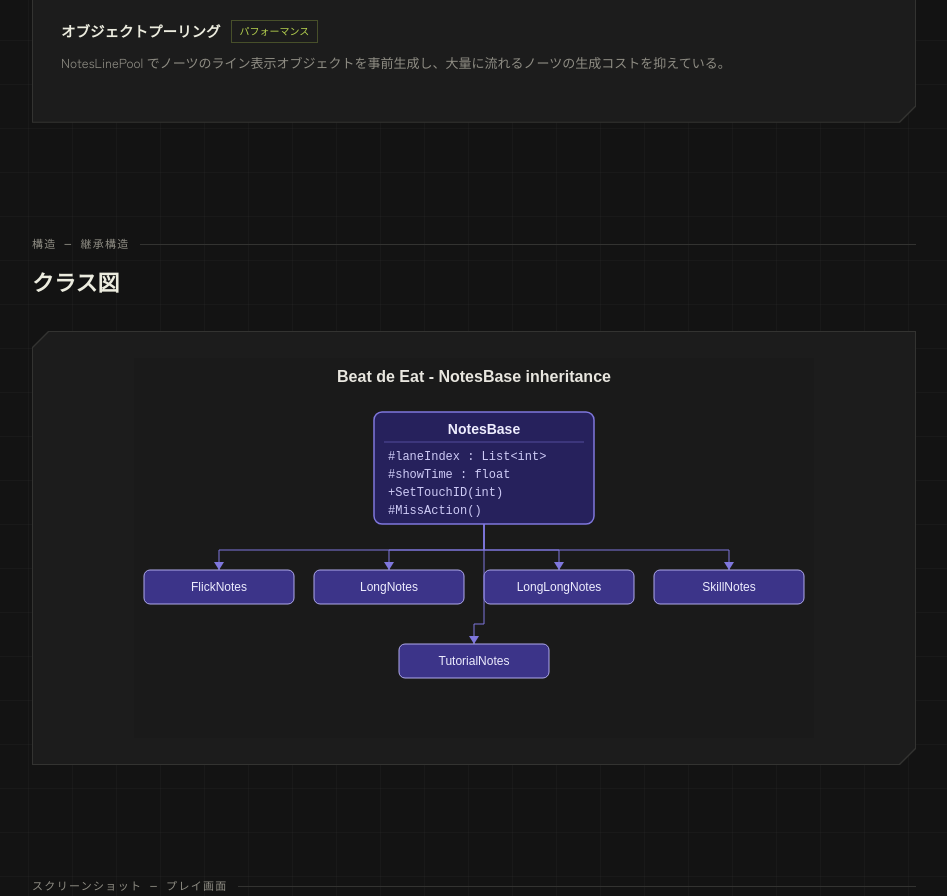
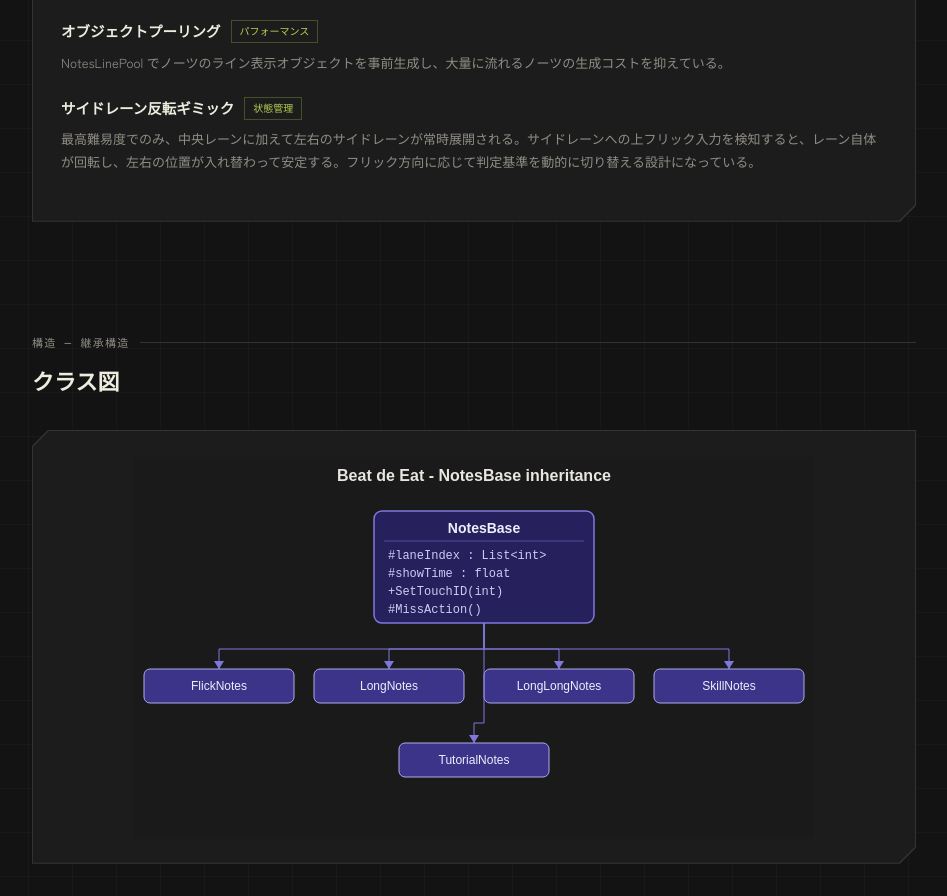
Before and after one commit to Salre000/Salre000.github.io, a plain HTML site: page beat.html in a window 1280 px wide. Shown: the part 1456-2352 px from the top of the page, without its empty margins (16-963 px from the left). Drawn offline with Linux system fonts and the light colour scheme.

Commit message:
詳細な言葉を追加

```diff
--- a/beat.html
+++ b/beat.html
@@ -179,6 +179,11 @@
       <p>NotesLinePool でノーツのライン表示オブジェクトを事前生成し、大量に流れるノーツの生成コストを抑えている。</p>
     </div>
 
+    <div class="tech-item">
+      <h4>サイドレーン反転ギミック <span class="tag">状態管理</span></h4>
+      <p>最高難易度でのみ、中央レーンに加えて左右のサイドレーンが常時展開される。サイドレーンへの上フリック入力を検知すると、レーン自体が回転し、左右の位置が入れ替わって安定する。フリック方向に応じて判定基準を動的に切り替える設計になっている。</p>
+    </div>
+
   </div></div>
 </section>
 
```
